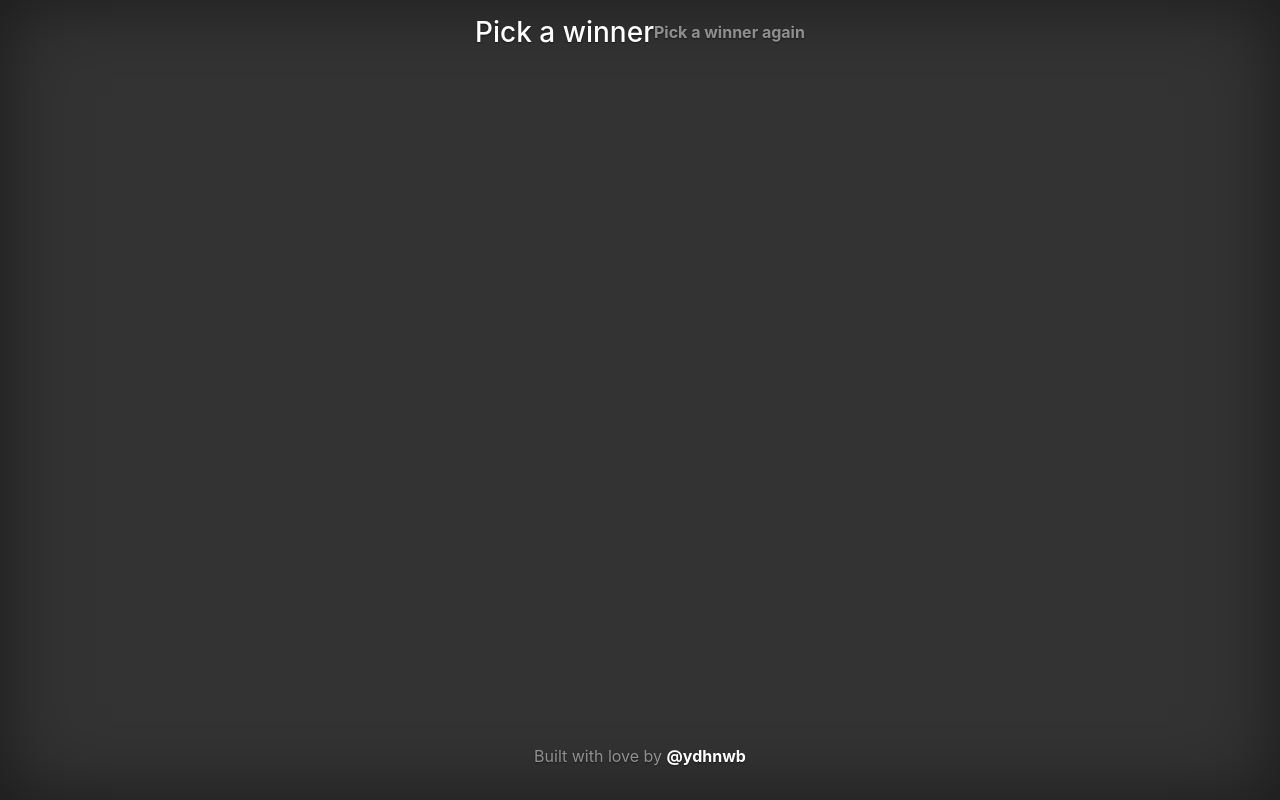
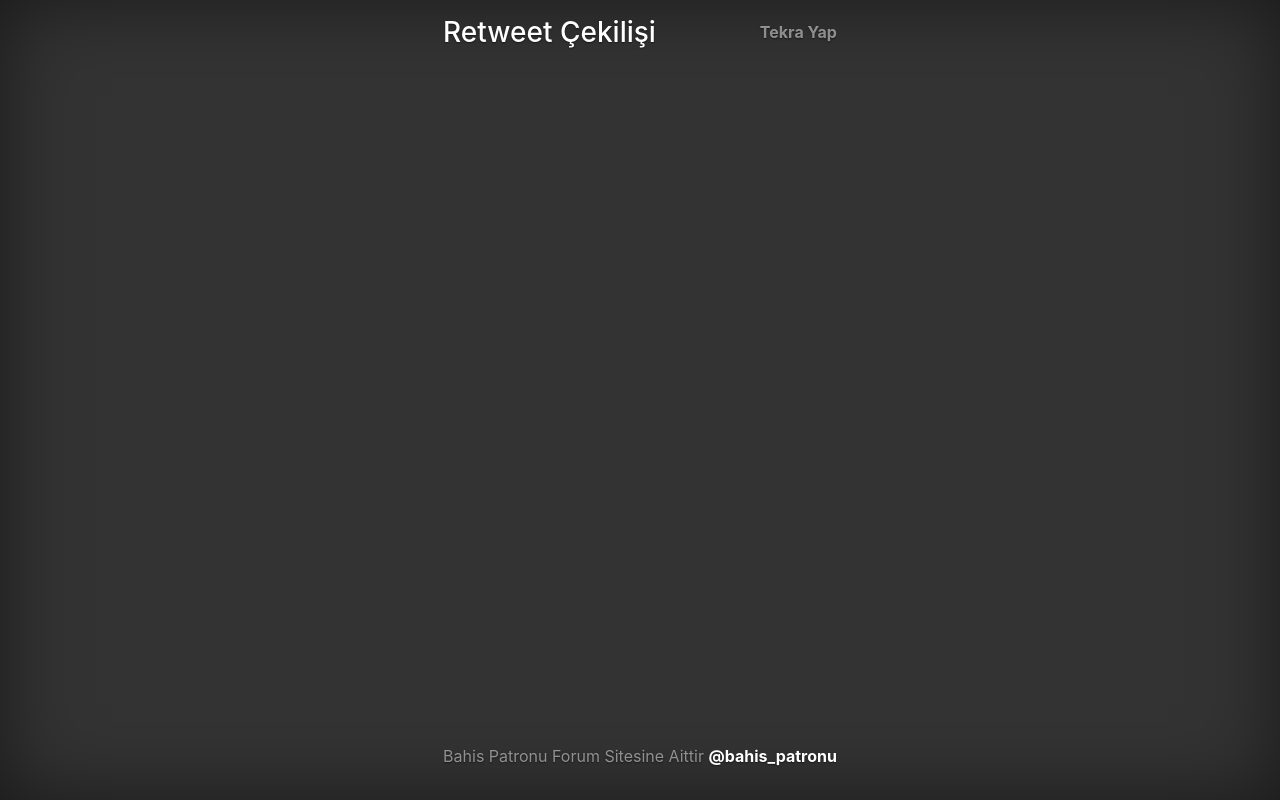
Before and after one commit to bahispatronu/retweet_picker, a Django app: template picker/templates/picker/result.html in a window 1280 px wide. Run offline with Django 3.2, Linux system fonts and the light colour scheme; the template is opened without the code that fills it, so the values that code supplies are empty; some libraries are stand-ins or nearby versions.

Commit message:
result.html

```diff
--- a/picker/templates/picker/result.html
+++ b/picker/templates/picker/result.html
@@ -9,16 +9,16 @@
     {% load static %}
     <link rel="stylesheet" href="{% static 'picker/cover.css' %}">
 
-    <title>Results</title>
+    <title>Twitter Çekilişi</title>
   </head>
   <body class="text-center">
 
     <div class="cover-container d-flex h-100 p-3 mx-auto flex-column">
       <header class="masthead mb-auto">
         <div class="inner">
-          <h3 class="masthead-brand">Pick a winner</h3>
+          <h3 class="masthead-brand">Retweet Çekilişi</h3>
           <nav class="nav nav-masthead justify-content-center">
-            <a class="nav-link" href="{% url 'index' %}">Pick a winner again</a>
+            <a class="nav-link" href="{% url 'index' %}">Tekra Yap</a>
           </nav>
         </div>
       </header>
@@ -30,7 +30,7 @@
 
       <footer class="mastfoot mt-auto">
         <div class="inner">
-          <p>Built with love by <b><a href="https://twitter.com/ydhnwb">@ydhnwb</a></b></p>
+          <p>Bahis Patronu Forum Sitesine Aittir <b><a href="https://twitter.com/bahis_patronu">@bahis_patronu</a></b></p>
         </div>
       </footer>
     </div>
```
